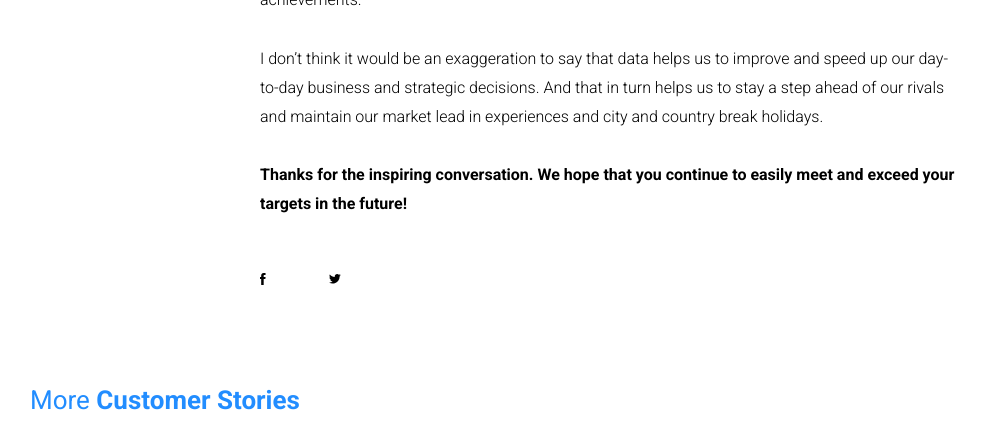
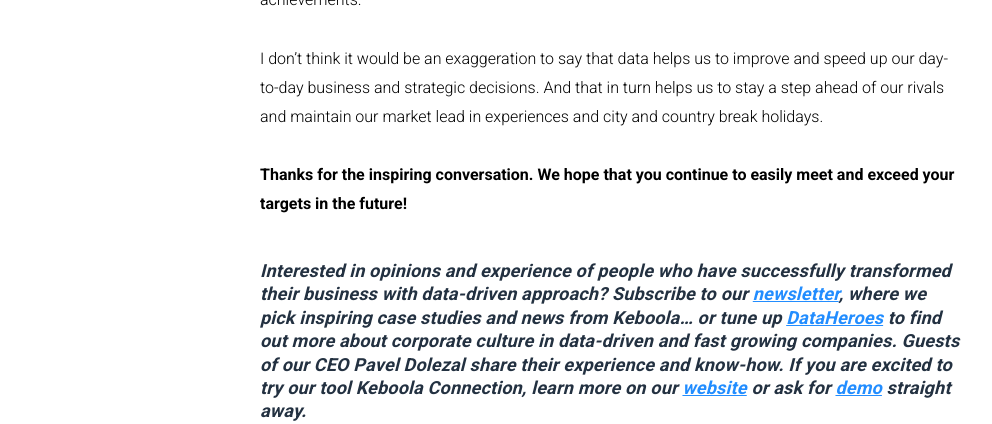
Before and after one commit to keboola/website, a Jekyll site: the page built from _customer-stories/slevomat-data-helps-us-to-speed-up-our-day-to-day-decisions.md, in a window 1280 px wide and 900 px high, scrolled down 2770 px, cut to the strip 0-424 px from the top of the window. Shown: the whole strip, without its empty margins (30-1022 px from the left). Built offline with Jekyll 4.4.1, drawn with Linux system fonts in a browser that asks for light colours; nearby versions of some CDN libraries; some of the changed lines change nothing that is shown.

Commit message:
Update from Forestry.io Klotylda Marková updated _customer-stories/slevomat-data-helps-us-to-speed-up-our-day-to-day-decisions.md

```diff
--- a/_customer-stories/slevomat-data-helps-us-to-speed-up-our-day-to-day-decisions.md
+++ b/_customer-stories/slevomat-data-helps-us-to-speed-up-our-day-to-day-decisions.md
@@ -1,7 +1,7 @@
 ---
 title: 'Slevomat: Data helps us to speed up our day-to-day decisions'
 layout: post-case-study
-date: 2018-11-29 11:54:00 +0100
+date: 2018-11-29T10:54:00.000+00:00
 author: Jiri Vicherek
 background-image: "/uploads/slevomatBack.jpg"
 logo: "/uploads/slevomat_logo.jpg"
@@ -46,3 +46,5 @@ It’s simple. Introducing a new way of working with data and reporting has help
 I don’t think it would be an exaggeration to say that data helps us to improve and speed up our day-to-day business and strategic decisions. And that in turn helps us to stay a step ahead of our rivals and maintain our market lead in experiences and city and country break holidays.
 
 **Thanks for the inspiring conversation. We hope that you continue to easily meet and exceed your targets in the future!**
+
+##### **_Interested in opinions and experience of people who have successfully transformed their business with data-driven approach? Subscribe to our_** [**_newsletter_**](http://eepurl.com/ghgjp5)**_, where we pick inspiring case studies and news from Keboola… or tune up_** [**_DataHeroes_**](https://itunes.apple.com/gb/podcast/dataheroes/id1442313148?mt=2) **_to find out more about corporate culture in data-driven and fast growing companies. Guests of our CEO Pavel Dolezal share their experience and know-how. If you are excited to try our tool Keboola Connection, learn more on our_** [**_website_**](http://keboola.com) **_or ask for_** [**_demo_**](https://www.keboola.com/request-demo) **_straight away._**
```
